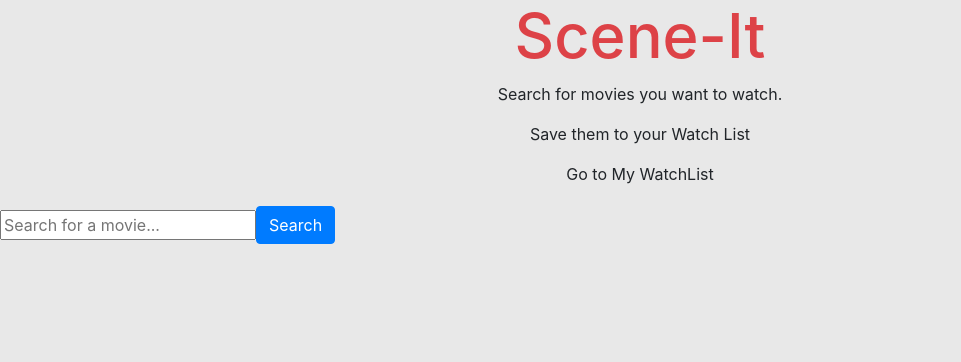
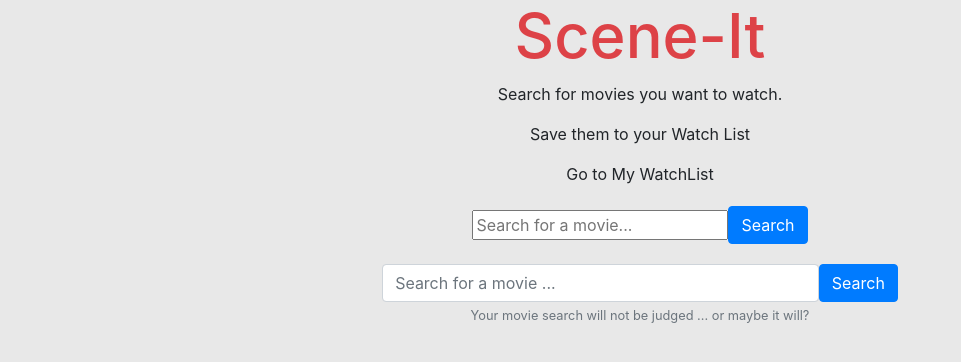
Before and after one commit to loganblackstad/react-scene-it, a React (Create React App) app: page / in a window 1280 px wide. Shown: the top 362 px of the page, without its empty margins (0-961 px from the left). Built offline with nearby package versions, Linux system fonts and the light colour scheme; no server answers.

Commit message:
added bootstrap form input

```diff
--- a/src/components/SearchPage.js
+++ b/src/components/SearchPage.js
@@ -2,7 +2,7 @@
 import React, { Component } from 'react'
 // import MovieCard from './MovieCard';
 import styles from './SearchPage.module.css';
-import Button from 'react-bootstrap/Button';
+import { Form, Button, Row, Col, FormGroup, FormControl, ControlLabel } from 'react-bootstrap';
 
 
 export default class SearchPage extends Component {
@@ -47,7 +47,28 @@ export default class SearchPage extends Component {
             <Button variant="primary" type="submit">Search</Button>
           </div>
         </form>
-      </div>
+        <Form>
+
+          <Form.Group controlId="formBasicSearch" onSubmit={this.handleFormSubmit}>
+            <Row className="justify-content-sm-center">
+              <Col sm="4" className="p-0">
+                <Form.Control type="text" placeholder="Search for a movie ..." value={this.state.title} onChange={this.handleChange} />
+              </Col>
+              <Col sm="auto" className="p-0">
+                <Button variant="primary" type="submit">Search</Button>
+              </Col>
+            </Row>
+            <Row>
+              <Col>
+                <Form.Text className="text-muted">
+                  Your movie search will not be judged ... or maybe it will?
+                </Form.Text>
+              </Col>
+            </Row>
+          </Form.Group>
+        </Form>
+
+      </div >
     )
   }
 }
--- a/src/components/SearchPage.module.css
+++ b/src/components/SearchPage.module.css
@@ -14,6 +14,7 @@
   flex-direction: row;
   margin: 20px 0;
   align-items: center;
+  justify-content: center;
 }
 
 .formGroup label {
```
